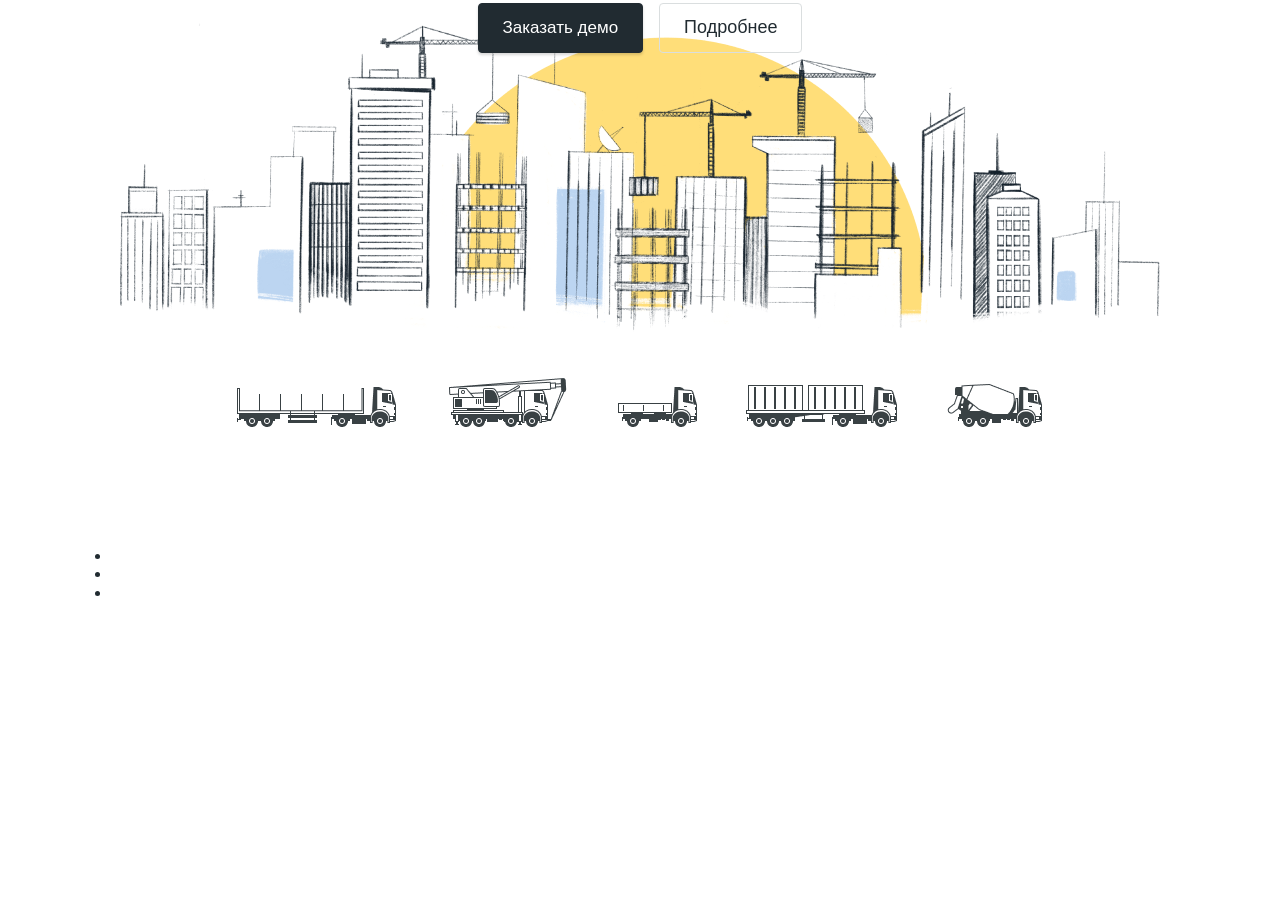
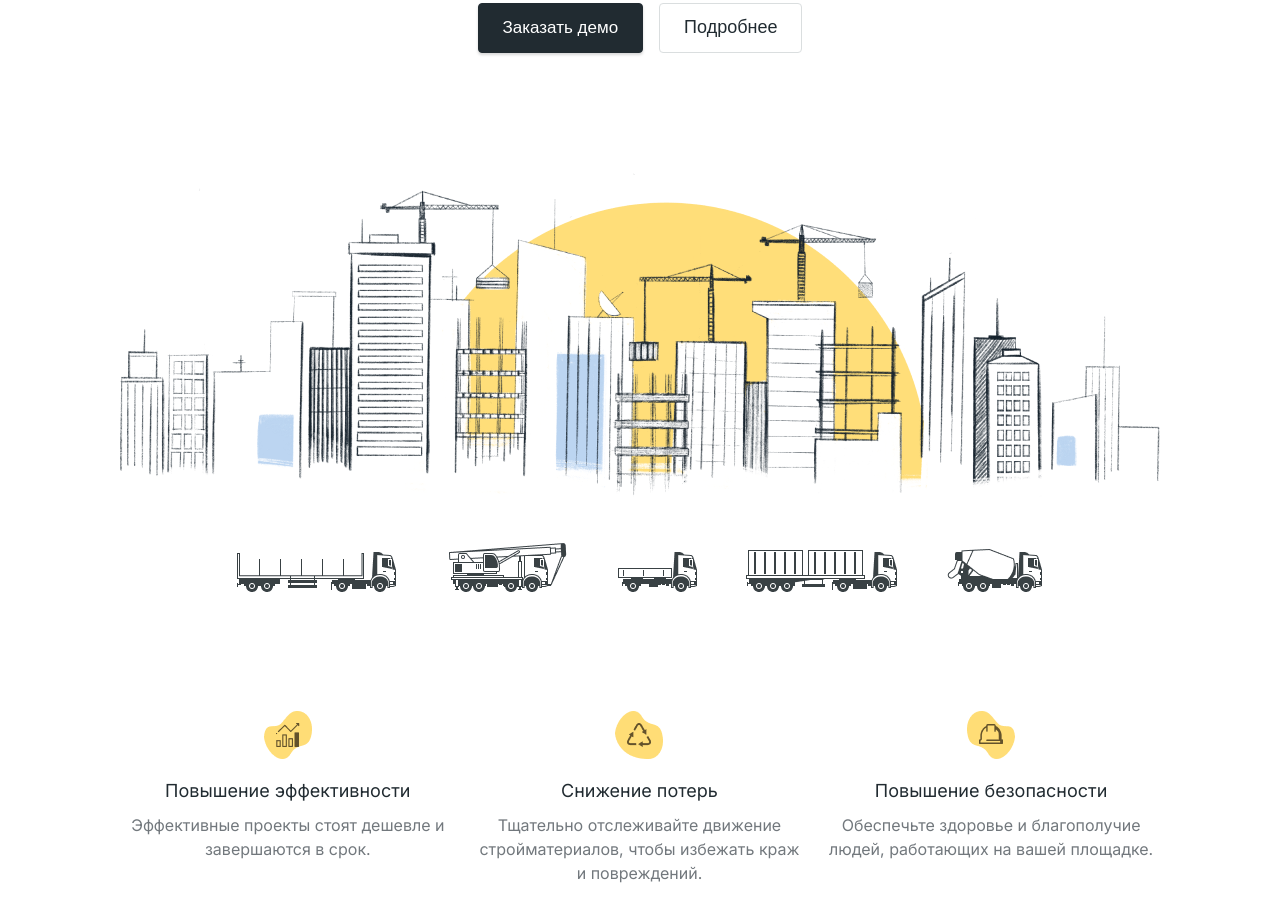
Before and after one commit to YuriiLukianovych/build-control, a plain HTML site: page index.html in a window 1280 px wide. Shown: the part 325-1246 px from the top of the page. Before the commit the page ends 997 px from the top, so only its background shows below. Drawn offline with nearby package versions, Linux system fonts and the light colour scheme.

Commit message:
go to sleep

```diff
--- a/index.html
+++ b/index.html
@@ -44,12 +44,24 @@
 
       <section class="features section">
          <div class="container">
-            <ul class="features__list">
+            <h2 class="visually-hidden">Наши особенности</h2>
+            <ul class="features__list list">
                <li class="features__item">
-
+                  <div class="features__wrap-icon"><img src="./images/features/1.png" alt="" class="features__icon"></div>
+                  <h3 class="features__title">Повышение эффективности</h3>
+                  <p class="features__description">Эффективные проекты стоят дешевле
+                  и завершаются в срок.</p>
                </li>
-               <li class="features__item"></li>
-               <li class="features__item"></li>
+               <li class="features__item">
+                  <div class="features__wrap-icon"><img src="./images/features/2.png" alt="" class="features__icon"></div>
+                  <h3 class="features__title">Снижение потерь</h3>
+                  <p class="features__description">Тщательно отслеживайте движение стройматериалов, чтобы избежать краж и повреждений.</p>
+               </li>
+               <li class="features__item">
+                  <div class="features__wrap-icon"><img src="./images/features/3.png" alt="" class="features__icon"></div>
+                  <h3 class="features__title">Повышение безопасности</h3>
+                  <p class="features__description">Обеспечьте здоровье и благополучие людей, работающих на вашей площадке.</p>
+               </li>
             </ul>
          </div>
       </section>
--- a/sass/layout/_features.scss
+++ b/sass/layout/_features.scss
@@ -1,64 +1,95 @@
+// .features {
+//    &__list {
+//       @media screen and (min-width: 768px) {
+//          display: flex;
+//          flex-wrap: wrap;
+//          margin-left: calc(-1 * var(--card-gap));
+//          margin-top: calc(-1 * var(--card-gap));
+//       }
+//    }
+//    &__list-item {
+//       @media screen and (max-width: 767px) {
+//          &:not(:last-child) {
+//             margin-bottom: 30px;
+//          }
+//       }
+//       @media screen and (min-width: 768px) {
+//          flex-basis: calc(100% / 2 - var(--card-gap));
+//          margin-left: var(--card-gap);
+//          margin-top: var(--card-gap);
+//       }
+//       @media screen and (min-width: 1200px) {
+//          flex-basis: calc(100% / 4 - var(--card-gap));
+//          // margin-left: var(--card-gap);
+//       }
+//    }
+
+//    &__title {
+//       font-weight: 700;
+//       font-size: 14px;
+//       line-height: 1.143;
+//       letter-spacing: 0.03em;
+//       text-transform: uppercase;
+//       margin-bottom: 10px;
+
+//       color: var(--title-color);
+//       @media screen and (max-width: 767px) {
+//          text-align: center;
+//       }
+//       @media screen and (min-width: 1200px) {
+//          margin-bottom: 16px;
+//       }
+//    }
+//    &__description {
+//       font-weight: 400;
+//       font-size: 14px;
+//       line-height: 1.714;
+//       letter-spacing: 0.03em;
+//       color: var(--text-color);
+//    }
+//    &__icon {
+//       width: 70px;
+//       height: 70px;
+//    }
+// }
+
+// .wrap-icon {
+//    height: 120px;
+//    background-color: var(--bgc-secondary);
+//    margin-bottom: 30px;
+
+//    display: flex;
+//    justify-content: center;
+//    align-items: center;
+// }
 .features {
+   &__wrap-icon {
+      height: 48px;
+      width: 48px;
+      margin: 0 auto 20px auto;
+   }
+   &__icon {
+      display: block;
+      max-width: 100%;
+      height: auto;
+   }
    &__list {
-      @media screen and (min-width: 768px) {
-         display: flex;
-         flex-wrap: wrap;
-         margin-left: calc(-1 * var(--card-gap));
-         margin-top: calc(-1 * var(--card-gap));
-      }
+      display: flex;
    }
-   &__list-item {
-      @media screen and (max-width: 767px) {
-         &:not(:last-child) {
-            margin-bottom: 30px;
-         }
-      }
-      @media screen and (min-width: 768px) {
-         flex-basis: calc(100% / 2 - var(--card-gap));
-         margin-left: var(--card-gap);
-         margin-top: var(--card-gap);
-      }
-      @media screen and (min-width: 1200px) {
-         flex-basis: calc(100% / 4 - var(--card-gap));
-         // margin-left: var(--card-gap);
-      }
+   &__item {
+      flex-basis: 33.3%;
+      text-align: center;
+      padding: 0 10px;
    }
+   &__title {
+      font-size: 18px;
+      line-height: 1.33;
 
-   &__title {
-      font-weight: 700;
-      font-size: 14px;
-      line-height: 1.143;
-      letter-spacing: 0.03em;
-      text-transform: uppercase;
       margin-bottom: 10px;
-
-      color: var(--title-color);
-      @media screen and (max-width: 767px) {
-         text-align: center;
-      }
-      @media screen and (min-width: 1200px) {
-         margin-bottom: 16px;
-      }
    }
    &__description {
-      font-weight: 400;
-      font-size: 14px;
-      line-height: 1.714;
-      letter-spacing: 0.03em;
-      color: var(--text-color);
-   }
-   &__icon {
-      width: 70px;
-      height: 70px;
+      font-size: 16px;
+      line-height: 1.5;
+      color: var(--secondary-text-color);
    }
 }
-
-.wrap-icon {
-   height: 120px;
-   background-color: var(--bgc-secondary);
-   margin-bottom: 30px;
-
-   display: flex;
-   justify-content: center;
-   align-items: center;
-}
--- a/sass/layout/_hero.scss
+++ b/sass/layout/_hero.scss
@@ -111,22 +111,19 @@
 
 // ------------------------------------------------------------------------------------
 .hero {
-   // height: 869px;
-   height: calc(100vh - 96px);
+   height: 869px;
+   // height: calc(100vh - 96px);
 
    background-image: url(../../images/hero/bg-main.png),
       url(../../images/hero/bg-cars.png);
    background-repeat: no-repeat, no-repeat;
    background-position: center bottom 141px, center bottom 47px;
    &__title {
-      // margin-top: 3px;
       max-width: 820px;
       margin: 3px auto 30px auto;
 
       font-size: 48px;
       line-height: 1.33;
-
-      // margin-bottom: 30px;
    }
 }
 .buttons-group {
--- a/sass/main.scss
+++ b/sass/main.scss
@@ -17,7 +17,7 @@
 
 @import './layout/header';
 @import './layout/hero';
-// @import './layout/features';
+@import './layout/features';
 // @import './layout/work';
 // @import './layout/team';
 // @import './layout/clients';
```
Also changed, not shown: css/main.css, css/main.min.css, 2 other files.
